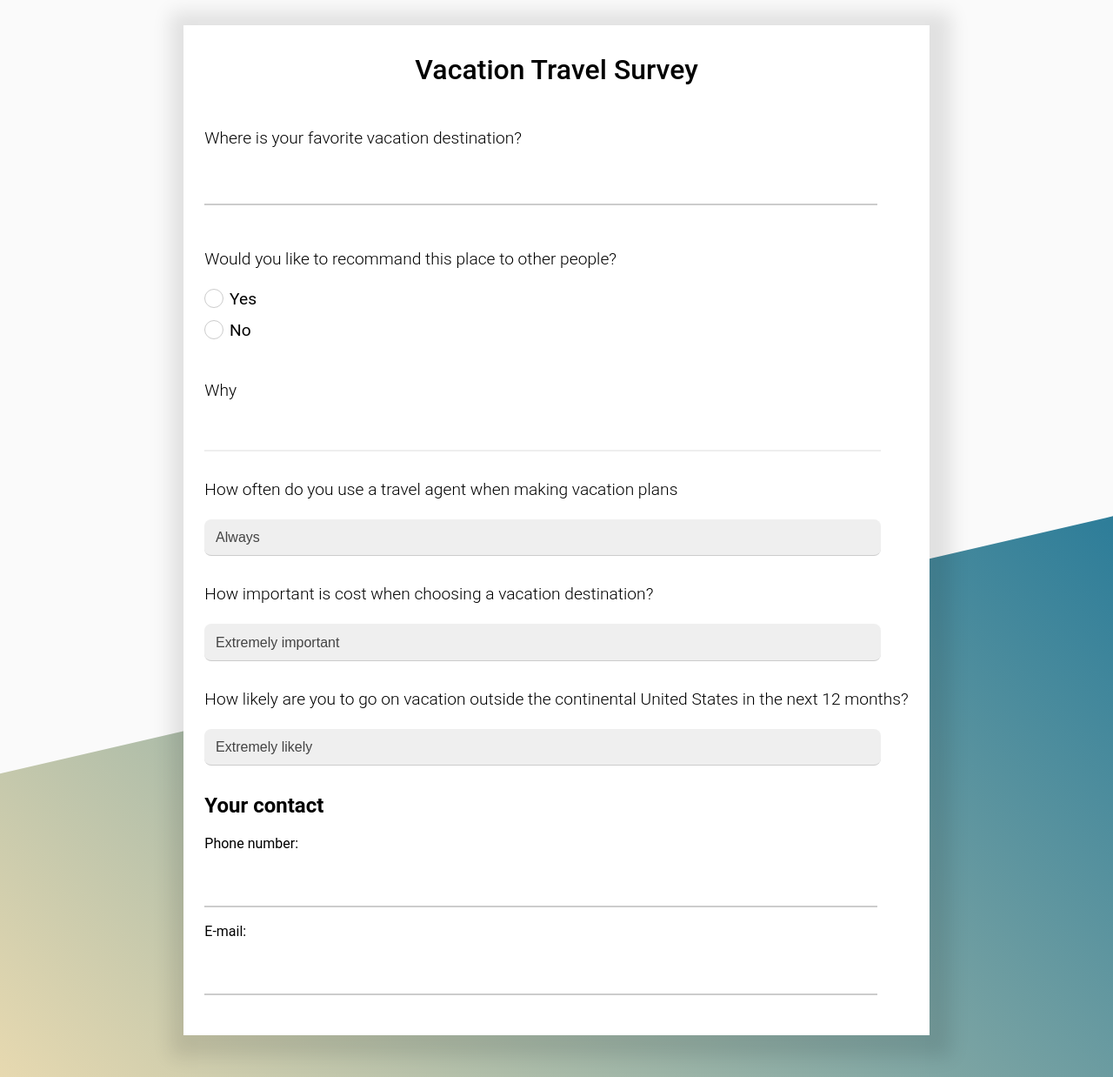
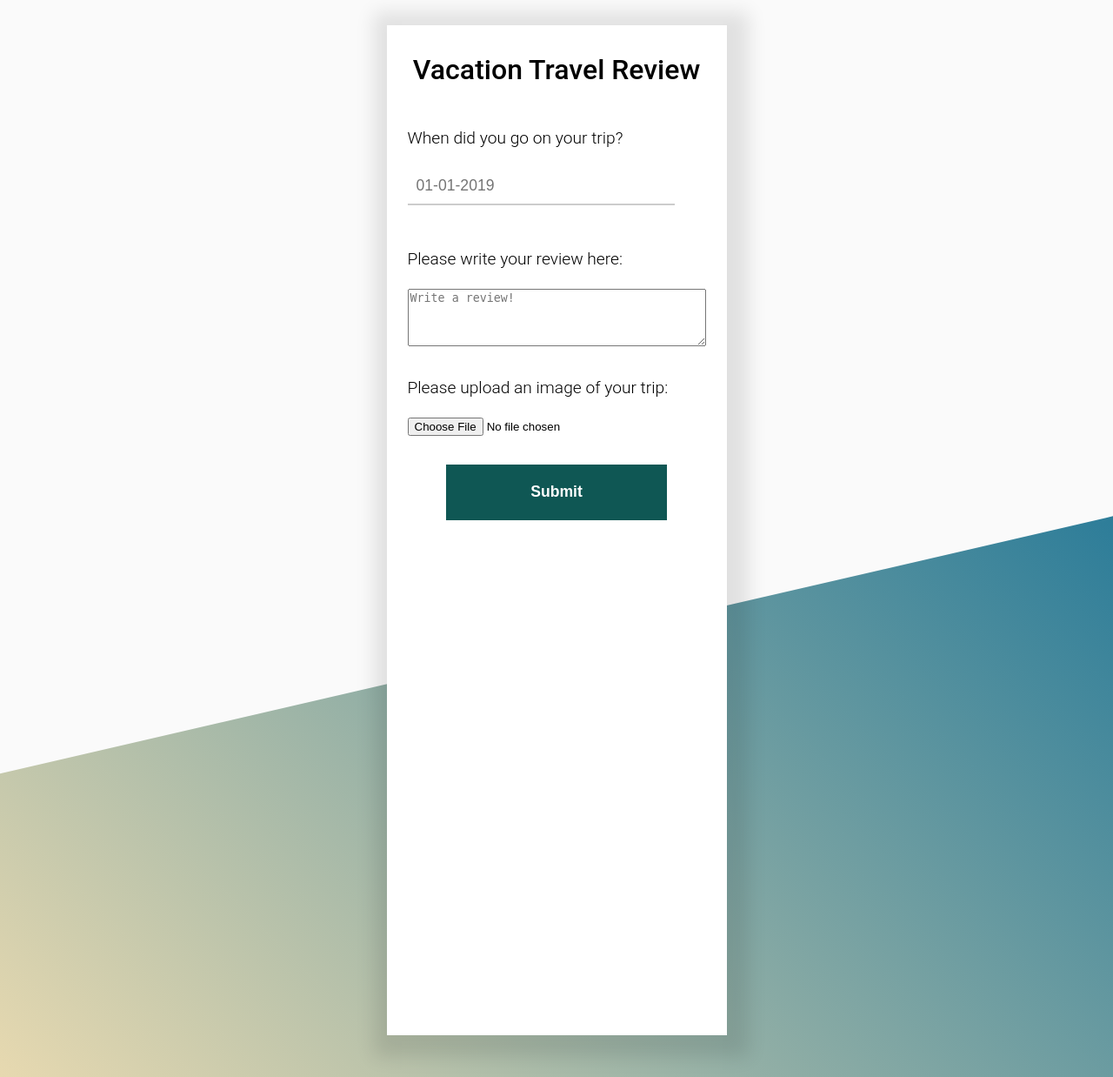
Before and after one commit to NathanS97/DIG3134Project4, a PHP site: page /survey.php in a window 1280 px wide. Shown: the part 83-1321 px from the top of the page at 87% size. Run offline with PHP 8.4, Linux system fonts and the light colour scheme; data that the repository does not hold is empty; some libraries are stand-ins or nearby versions.

Commit message:
new commit - NS

```diff
--- a/survey.php
+++ b/survey.php
@@ -4,6 +4,7 @@
 
   $errors = ["username" => "", "date" => "", "review" => "", "image" => ""];
   if (isset($_POST['submit'])) {
+    include 'config/db_conn.php';
 
     if (!isset($_SESSION['userName'])) {
       $errors['username'] = "You must be logged in to continue!";
@@ -31,7 +32,9 @@
       $errors['image'] = "You must upload an image!";
       exit();
     } else {
-      $image = $_POST['img'];
+      $image = $_FILES['image']['name'];
+
+      $targetDir = "public/img/".basename($image);
     }
 
     if (array_filter($errors)) {
@@ -69,108 +72,47 @@
         }
       }
 
-
       header('Location: fin.php');
     }
   }
+ ?>
 
-
-
- ?>
 <!--Markup also needs changing - NS -->
 <?php include './templates/header.php'; ?>
     <link rel="stylesheet" href="public/style/survey_style.css">
 <?php include './templates/nav.php' ?>
   <div class="container">
-    <form class="survey" action="survey.php" method="post">
-      <h1 class="survey_pg_title">Vacation Travel Survey</h1>
+    <form class="survey" action="survey.php" method="post" enctype=multipart/form-data"">
+      <input type="hidden" name="size" value="1000000">
+      <h1 class="survey_pg_title">Vacation Travel Review</h1>
+        <div class="error_output">
+          <?php echo $errors['username']; ?>
+        </div>
+        <div class="error_output">
+          <?php echo $errors['date']; ?>
+        </div>
+        <div class="error_output">
+          <?php echo $errors['review']; ?>
+        </div>
+        <div class="error_output">
+          <?php echo $errors['image']; ?>
+        </div>
       <div class="survey_question">
-        <h2 class="survey_title">Where is your favorite vacation destination?</h2>
-        <label for="destination">
-          <input type="text" name="destination" class="survey_txt" value="<?php echo $destination ?>">
-        </label>
-        <div class="error_output">
-          <?php echo $errors['destination']; ?>
-        </div>
+        <h2 class="survey_title">When did you go on your trip?</h2>
+        <input type="text" name="date" placeholder="01-01-2019">
       </div>
       <div class="survey_question" required>
-        <h2 class="survey_title">Would you like to recommand this place to other people?</h2>
-        <label class="op_container">Yes
-          <input type="radio" name="recommand" value="yes">
-          <span class="checkmark"></span>
-        </label>
-        <label class="op_container">No
-          <input type="radio" name="recommand" value="no">
-          <span class="checkmark"></span>
-        </label>
-        <div class="error_output">
-          <?php echo $optErr['recommand']; ?>
-        </div>
+        <h2 class="survey_title">Please write your review here:</h2>
+        <textarea
+          cols="40"
+          rows="4"
+          name="review"
+          placeholder="Write a review!"></textarea>
       </div>
       <div class="survey_question">
-        <h2 class="survey_title">Why</h2>
-        <textarea name="reason" class="text_box" value="<?php echo $recommand; ?>"></textarea>
-        <div class="error_output">
-          <?php echo $errors['reason']; ?>
-        </div>
+        <h2 class="survey_title">Please upload an image of your trip:</h2>
+        <input type="file" name="img">
       </div>
-      <div class="survey_question">
-        <h2 class="survey_title">How often do you use a travel agent when making vacation plans</h2>
-        <select class="select_css" name="travel_agent" required>
-
-          <option value="always">Always</option>
-          <option value="most">Most of the time</option>
-          <option value="half">About half</option>
-          <option value="once">Once in a while</option>
-          <option value="never">never</option>
-        </select>
-        <div class="error_output">
-          <?php echo $optErr['travel_agent']; ?>
-        </div>
-      </div>
-      <div class="survey_question">
-        <h2 class="survey_title">How important is cost when choosing a vacation destination?</h2>
-        <select class="select_css" name="cost" required>
-          <option value="extremely">Extremely important</option>
-          <option value="very">Very important</option>
-          <option value="moderately">Moderately important</option>
-          <option value="slightly">Slightly important</option>
-          <option value="not_at_all">Not at all important</option>
-        </select>
-        <div class="error_output">
-          <?php echo $optErr['cost']; ?>
-        </div>
-      </div>
-      <div class="survey_question">
-        <h2 class="survey_title">How likely are you to go on vacation outside the continental United States in the next 12 months?</h2>
-        <select class="select_css" name="next_trip" required>
-          <option value="extremely">Extremely likely</option>
-          <option value="very">Very likely</option>
-          <option value="moderately">Moderately likely</option>
-          <option value="slightly">Slightly likely</option>
-          <option value="not_at_all">Not at all likely</option>
-        </select>
-        <div class="error_output">
-          <?php echo $optErr['next_trip']; ?>
-        </div>
-      </div>
-      <?php if (!isset($_SESSION['loggedin'])) { ?>
-        <div class="survey_question">
-          <h2>Your contact</h2>
-          <label for="phone_num contact">Phone number:
-            <input type="text" name="phone_number" id="phone_num" value="<?php echo $phone_number; ?>">
-          </label>
-          <div class="error_output">
-            <?php echo $errors['phone']; ?>
-          </div>
-          <label for="email contact">E-mail:
-            <input type="text" name="email" id="email" value="<?php echo $email ?>">
-          </label>
-          <div class="error_output">
-            <?php echo $errors['email']; ?>
-          </div>
-        </div>
-      <?php } ?>
       <button type="submit" name="submit">Submit</button>
     </form>
   </div>
```
Also changed, not shown: includes/delete.inc.php (+11 -1 lines), project_four.sql (+4 -4 lines).
